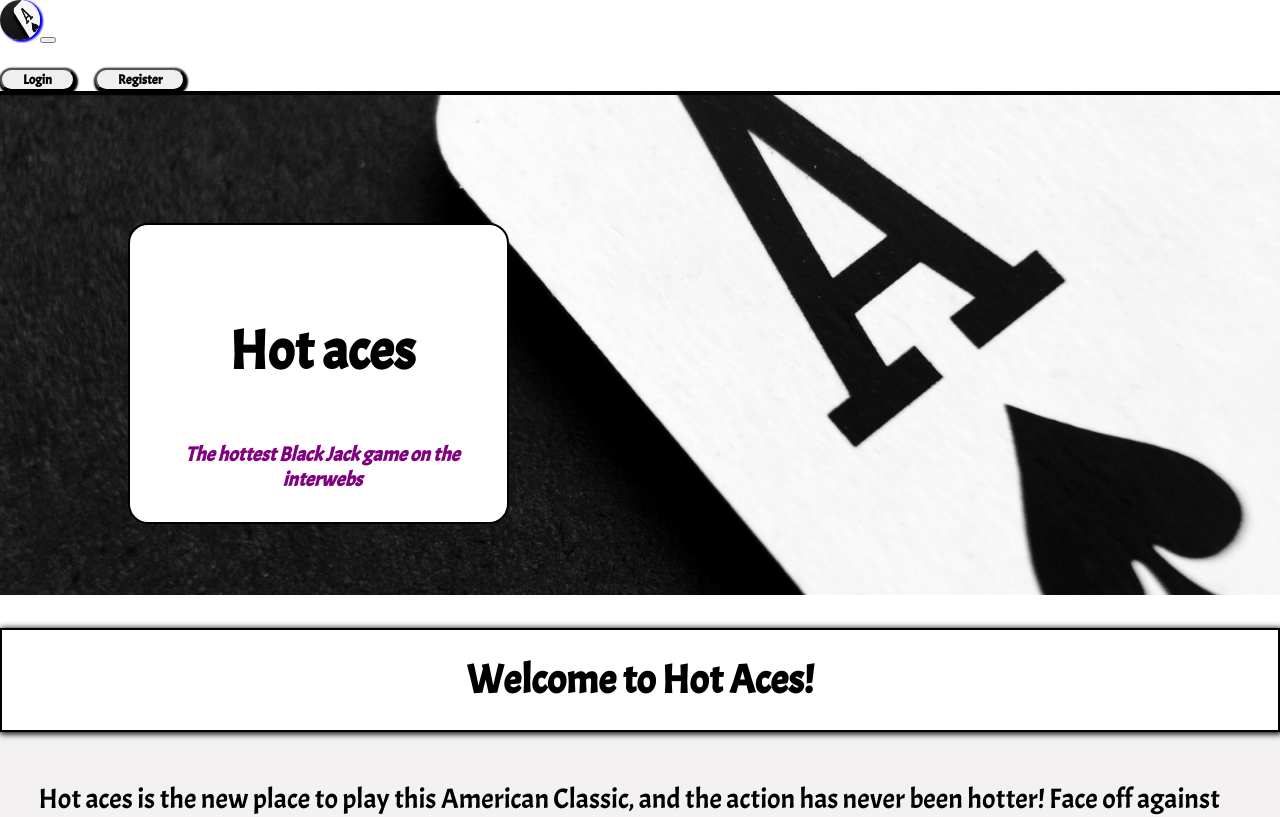
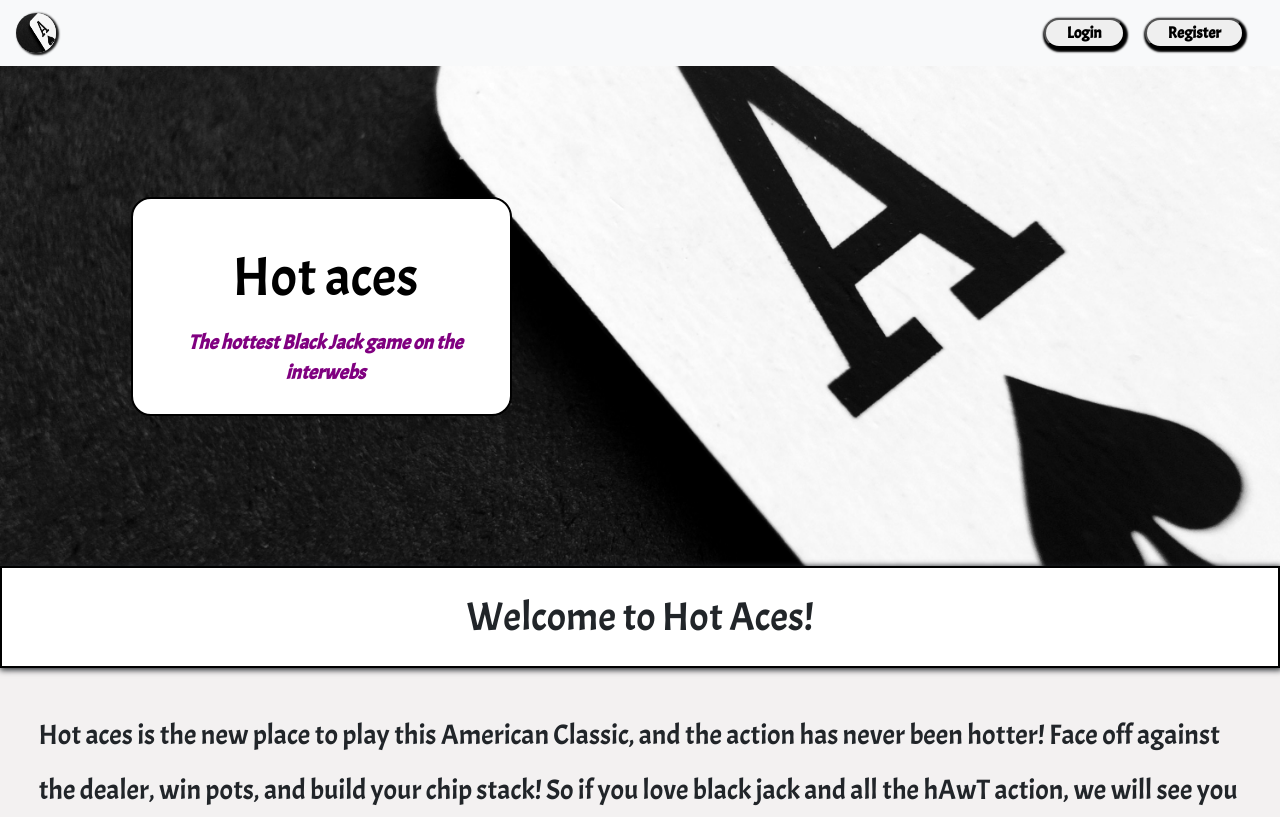
Before and after one commit to bmdito/black-jack, a React (Create React App) app in the folder client/: page / in a window 1280 px wide. Shown: the top 817 px of the page. Built offline with nearby package versions, Linux system fonts and the light colour scheme.

Commit message:
navbar fix

```diff
--- a/client/src/App.js
+++ b/client/src/App.js
@@ -6,11 +6,12 @@ import {
   Switch,
   Redirect
 } from "react-router-dom";
+
 import Landing from "./components/Landing/landing";
-import Navbar from "./components/Navbar/Navbar";
+import Thenavbar from "./components/Navbar/Navbar";
 import Table from "./components/Table/index";
 import Profile from "./components/Profile/index";
-
+import "bootstrap/dist/css/bootstrap.min.css";
 import decode from "jwt-decode";
 
 import "./App.css";
@@ -50,7 +51,7 @@ const AuthRoute = ({ component: Component, ...rest }) => (
 function App() {
   return (
     <Router>
-      <Navbar />
+      <Thenavbar />
       <Fragment>
         <section className="App">
           <Switch>
--- a/client/src/components/Navbar/Navbar.js
+++ b/client/src/components/Navbar/Navbar.js
@@ -10,6 +10,7 @@ import { Link } from "react-router-dom";
 import spades from "../../assets/images/ace-of-spades.jpg";
 import { Nav, Navbar } from "react-bootstrap";
 // import Navbar from "react-bootstrap";
+
 import "./Navbar.css";
 
 const Modal1 = ({ onRequestClose, ...otherProps }) => (
@@ -70,7 +71,7 @@ class Thenavbar extends Component {
     return (
       <>
         {/* <div className="container-fullwidth"> */}
-        <Navbar sticky="top" style={navStyle} bg="light" expand="lg">
+        <Navbar sticky="top" bg="light" expand="lg">
           <Navbar.Brand href="#">
             <img className="spade-logo" src={spades} alt="logo" />
           </Navbar.Brand>
```
